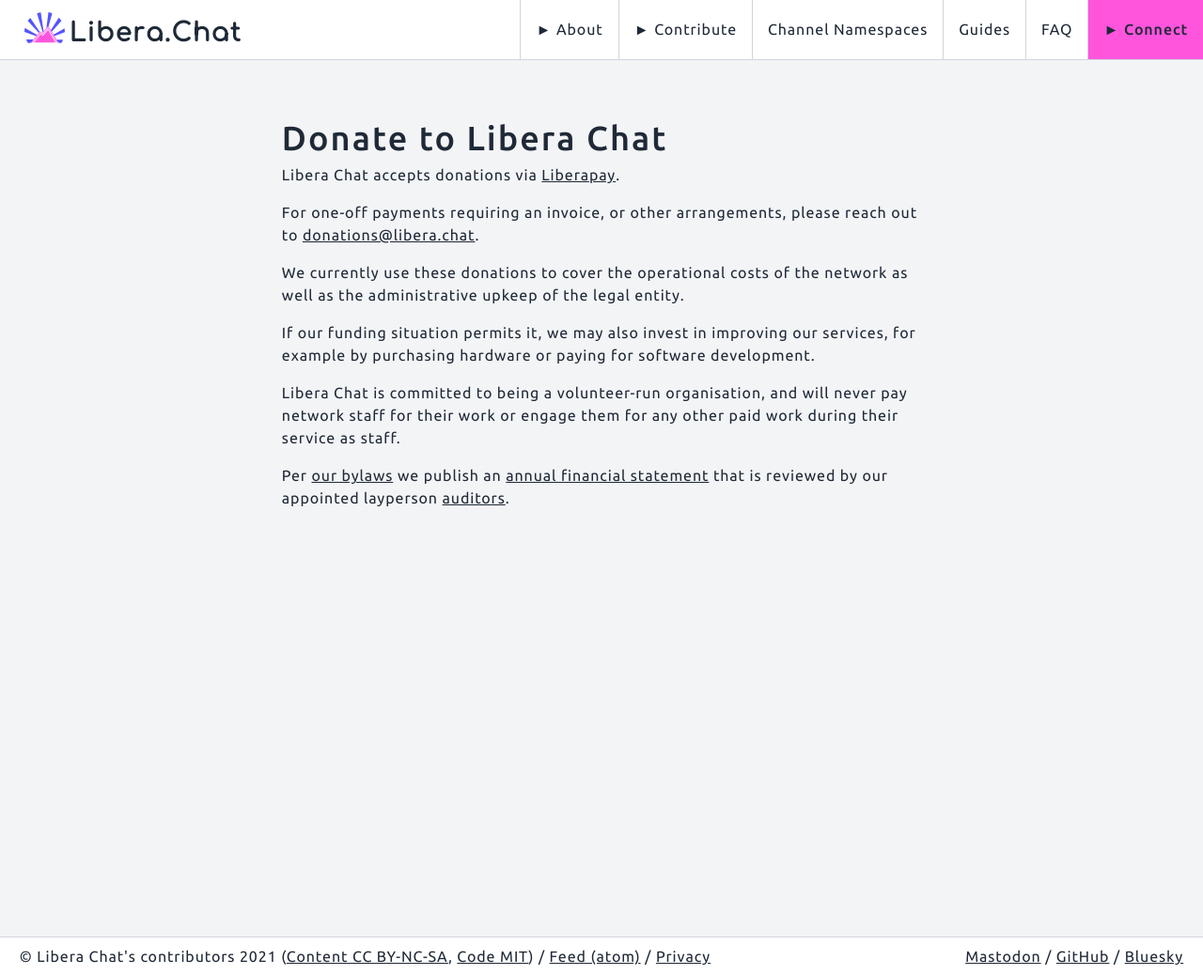
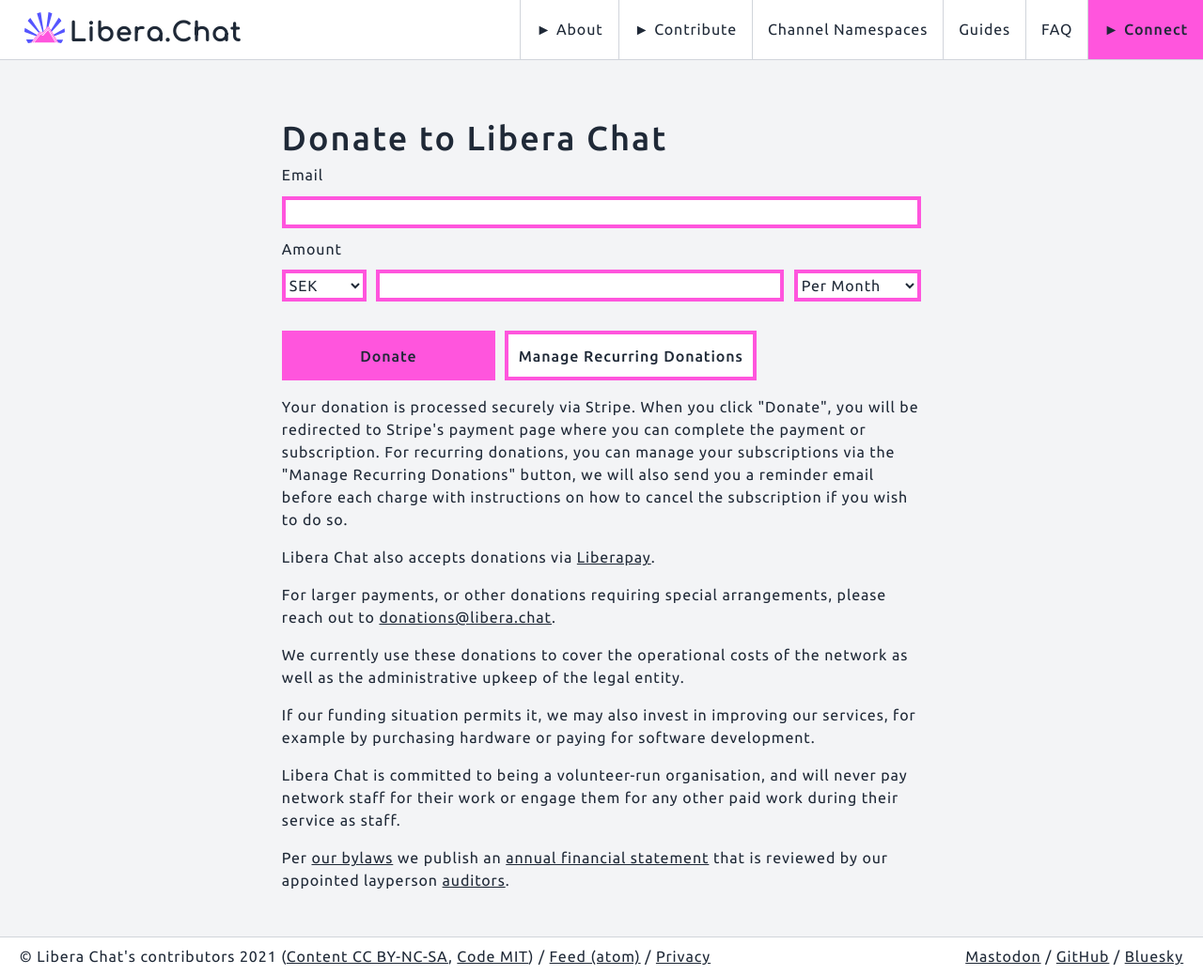
Before and after one commit to Libera-Chat/libera-chat.github.io, a Jekyll site: the page built from contributing/donate.md, in a window 1280 px wide and 1038 px high. Shown: the whole window at 94% size. Built offline with Jekyll 4.4.1, drawn with Linux system fonts in a browser that asks for light colours.

Commit message:
Direct donations form (#149)
Requires the backend at https://github.com/LiberaNOC/donations/pull/1

---------

Co-authored-by: bakerst-221b <86150350+bakerst-221b@users.noreply.github.com>

```diff
--- /dev/null
+++ b/_includes/donation-form.html
@@ -0,0 +1,40 @@
+<div class="donation">
+  <form method="post" action="{{ site.data.donations.backend }}/libera/donate">
+    <label>Email</label>
+    <input type="email" name="email" required>
+
+    <fieldset class="amount">
+      <legend>Amount</legend>
+
+      <select name="currency" required aria-label="Currency">
+        {% assign sorted_currencies = site.data.donations.supported_currencies | sort %}
+        {% for currency in sorted_currencies %}
+        <option value="{{ currency }}" {% if currency == "sek" %}selected{% endif %}>{{ currency | upcase }}</option>
+        {% endfor %}
+      </select>
+
+      <input type="number" name="amount" min="0" required aria-label="Amount">
+
+      <select name="type" required aria-label="Recurrence">
+        <option value="recurring">Per Month</option>
+        <option value="one-time">One-time</option>
+      </select>
+    </fieldset>
+
+    <div class="donation-buttons">
+      <input type="submit" value="Donate">
+      <a target="_blank" href="{{ site.data.donations.manage }}">
+        <button class="secondary" type="button">Manage Recurring Donations</button>
+      </a>
+    </div>
+  </form>
+
+  <p>
+    Your donation is processed securely via Stripe.
+    When you click "Donate", you will be redirected to Stripe's payment page
+    where you can complete the payment or subscription. For recurring donations,
+    you can manage your subscriptions via the "Manage Recurring Donations"
+    button, we will also send you a reminder email before each charge with
+    instructions on how to cancel the subscription if you wish to do so.
+  </p>
+</div>
--- a/contributing/donate.md
+++ b/contributing/donate.md
@@ -2,11 +2,13 @@
 title: Donate to Libera Chat
 ---
 
-Libera Chat accepts donations via
+{%- include donation-form.html -%}
+
+Libera Chat also accepts donations via
 [Liberapay](https://liberapay.com/liberachat/donate).
 
-For one-off payments requiring an invoice, or other arrangements, please reach
-out to <donations@libera.chat>.
+For larger payments, or other donations requiring special arrangements, please
+reach out to <donations@libera.chat>.
 
 We currently use these donations to cover the operational costs of the network
 as well as the administrative upkeep of the legal entity.
--- a/static/css/additional-styles.css
+++ b/static/css/additional-styles.css
@@ -168,6 +168,24 @@
   width: 100%;
 }
 
+.donation form {
+  display: flex;
+  flex-direction: column;
+  align-items: flex-start;
+  justify-content: center;
+  width: 100%;
+}
+
+.donation fieldset.amount {
+  display: grid;
+  grid-template-columns: 10ch auto 15ch;
+  width: 100%;
+  gap: calc(var(--content-inline-padding) / 2);
+  margin: 0;
+  padding: 0;
+  border: none;
+}
+
 .verification input[type="submit"] {
   border: none;
   display: block;
@@ -182,7 +200,53 @@
   margin: calc(var(--content-inline-padding) / 2) 0;
 }
 
-.verification input[type="submit"]:hover {
+.donation input, .donation select {
+  width: 100%;
+  margin: calc(var(--content-inline-padding) / 2) 0;
+  border: 4px solid var(--c-hl);
+  background-color: var(--c-bg-secondary);
+}
+
+.donation .donation-buttons {
+  display: flex;
+  flex-direction: row;
+  flex-wrap: wrap;
+  width: 100%;
+  gap: calc(var(--content-inline-padding) / 2);
+  margin-top: var(--content-inline-padding);
+}
+
+.donation :is(input[type="submit"], button) {
+  width: initial;
+  border: 4px solid var(--c-hl);
+  background-color: var(--c-hl);
+  display: block;
+  color: var(--c-text-on-hl);
+  cursor: pointer;
+  text-decoration: none;
+  font-weight: 500;
+  padding: calc(var(--content-inline-padding) / 2);
+  min-width: 25ch;
+  text-align: center;
+  margin: 0;
+}
+
+.donation a button.secondary {
+  background-color: var(--c-bg-secondary);
+  color: var(--c-text);
+}
+
+.donation a:has(button) {
+  text-decoration: none;
+}
+
+.verification input[type="submit"]:hover,
+.donation :is(input[type="submit"]):hover {
   background-color: var(--c-hl-secondary);
+  border-color: var(--c-hl-secondary);
   color: var(--c-text-on-hl-secondary);
 }
+
+.donation button.secondary:hover {
+  border-color: var(--c-hl-secondary);
+}
```
Also changed, not shown: _data/donations.yml (added, +140 -0 lines), contributing/donate-success.md (added, +16 -0 lines), privacy.md (+4 -2 lines).
